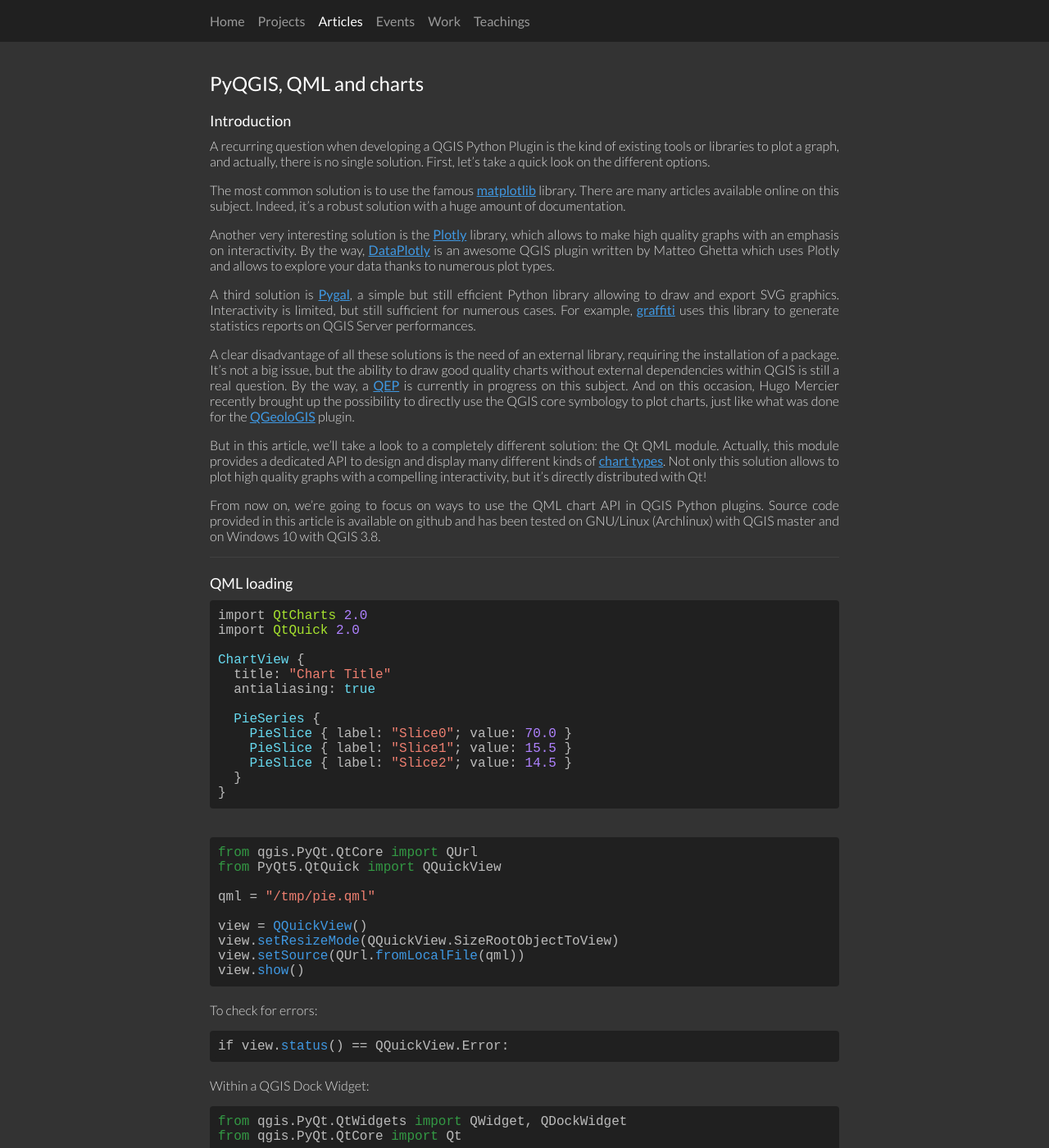
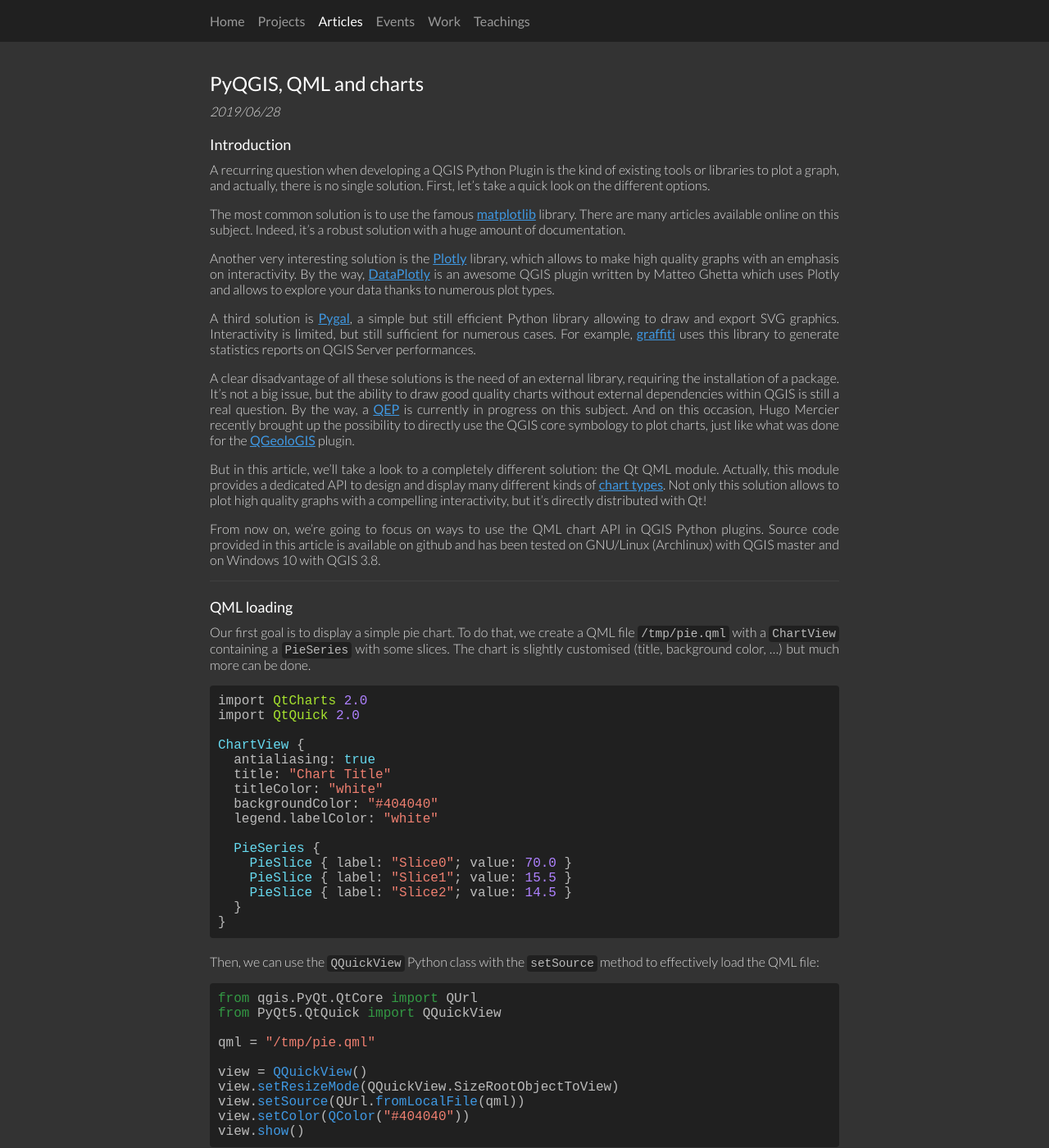
Before and after one commit to pblottiere/pblottiere.github.io, a Jekyll site: the page built from _posts/2019-06-28-qml-part0.md, in a window 1280 px wide and 1400 px high. Shown: the whole window at 82% size. Built offline with Jekyll 4.4.1, drawn with Linux system fonts in a browser that asks for light colours; comment, search, counter and statistics services are not loaded; some of the changed text lies outside the part shown.

Commit message:
Add screenshot and update first part

`````diff
--- a/_posts/2019-06-28-qml-part0.md
+++ b/_posts/2019-06-28-qml-part0.md
@@ -5,6 +5,8 @@ active: Articles
 ---
 
 # PyQGIS, QML and charts
+
+*2019/06/28*
 
 ## Introduction
 
@@ -55,13 +57,21 @@ with QGIS 3.8.
 
 ## QML loading
 
+Our first goal is to display a simple pie chart. To do that, we create a QML
+file `/tmp/pie.qml`{:.inline} with a `ChartView`{:.inline} containing a
+`PieSeries`{:.inline} with some slices. The chart is slightly customised
+(title, background color, ...) but much more can be done.
+
 ```qml
 import QtCharts 2.0
 import QtQuick 2.0
 
 ChartView {
+  antialiasing: true
   title: "Chart Title"
-  antialiasing: true
+  titleColor: "white"
+  backgroundColor: "#404040"
+  legend.labelColor: "white"
 
   PieSeries {
     PieSlice { label: "Slice0"; value: 70.0 }
@@ -72,6 +82,9 @@ ChartView {
 ```
 
 <br/>
+Then, we can use the `QQuickView`{:.inline} Python class with the
+`setSource`{:.inline} method to effectively load the QML file:
+
 ```python
 from qgis.PyQt.QtCore import QUrl
 from PyQt5.QtQuick import QQuickView
@@ -81,34 +94,48 @@ qml = "/tmp/pie.qml"
 view = QQuickView()
 view.setResizeMode(QQuickView.SizeRootObjectToView)
 view.setSource(QUrl.fromLocalFile(qml))
+view.setColor(QColor("#404040"))
 view.show()
 ````
 
 <br/>
-To check for errors:
-
-```python
-if view.status() == QQuickView.Error:
-````
+![Pie Chart]({{ site.baseurl }}/images/posts/qml-part0/pie.png){:class="center-image" width="400px"}
 
 <br/>
-Within a QGIS Dock Widget:
 
+In the previous example, a dedicated window is used to display the chart after
+calling `show()`{:.inline} because it inherrits from a `QWindow`{:.item}. Thus,
+we have to create a container allowing to embed a window into a
+`QWidget`{:.inline} if we want to display the chart within another widget,
+thanks to the `QWidget::createWindowContainer`{:.inline} static method.
+
+This way, we have to create such a container if we want to add our chart view
+within a dock widget:
 
 ```` python
 from qgis.PyQt.QtWidgets import QWidget, QDockWidget
 from qgis.PyQt.QtCore import Qt
 
+# view.show()
 container = QWidget.createWindowContainer(view)
 
 widget = QDockWidget()
-widget.layout().addWidget(container)
+widget.setWidget(container)
 
 iface.addDockWidget(Qt.LeftDockWidgetArea, widget)
 ````
 
-TODO: screenshot
+<br/>
+![image-title-here]({{ site.baseurl }}/images/posts/qml-part0/qgis.png){:class="center-image" width="600px"}
 
+<br/>
+By the way, note that the `status()`{:.inline} method may be used to check for errors:
+
+```python
+if view.status() == QQuickView.Error:
+    for error in view.errors():
+        print(error.description())
+````
 
 ## Configure QML items from Python
 
--- a/_sass/_main.scss
+++ b/_sass/_main.scss
@@ -160,5 +160,15 @@ p {
 .center-image
 {
   margin: 0 auto;
-  //display: block;
+  display: block;
+  border: 2px solid $color-darker;
 }
+
+code.inline {
+  color: #bbbbbb;
+  background-color: $color-darker;
+  padding: 2px 4px;
+  font-size: 90%;
+  border-radius: 4px;
+  white-space: nowrap;
+}
`````
Also changed, not shown: images/posts/qml-part0/pie.png (added), images/posts/qml-part0/qgis.png (added).
